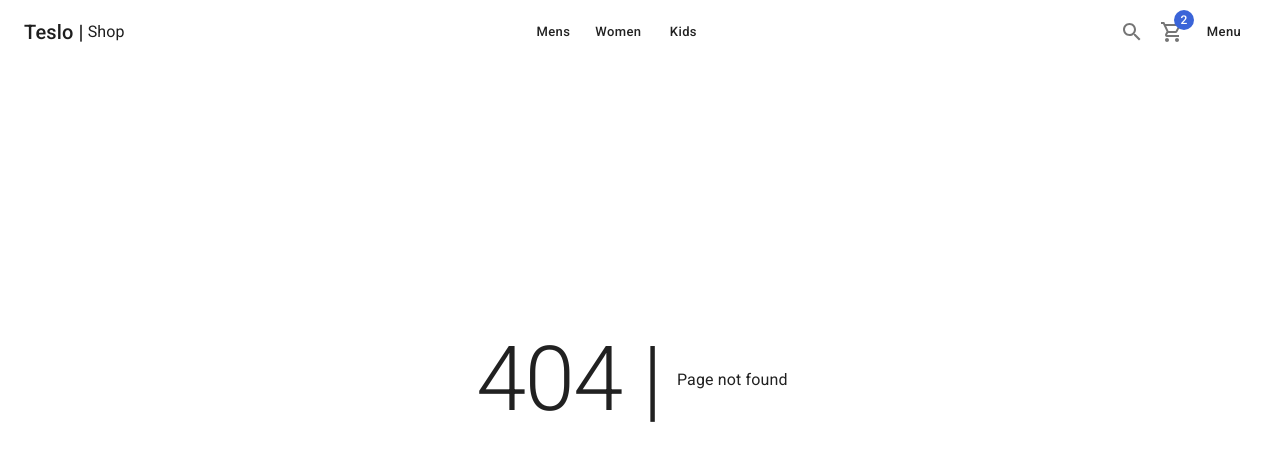
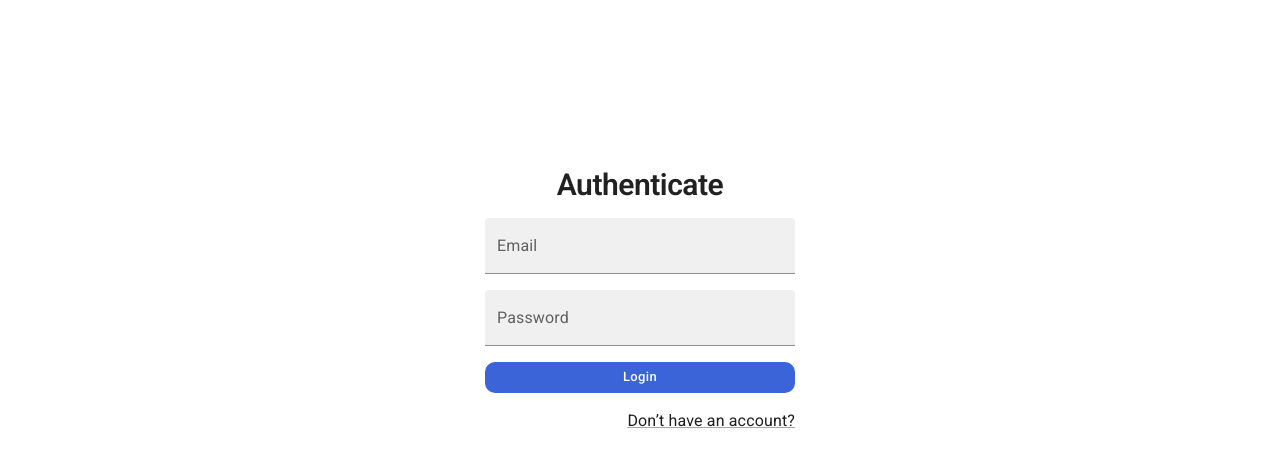
Before and after one commit to martinfyic/nextjs-ecommerce, a Next.js app: page /auth/login in a window 1280 px wide. Before the commit this address had no page. Shown: the top 466 px of the page. Built offline with nearby package versions, Linux system fonts and the light colour scheme.

Commit message:
feat: :lipstick: add page/auth/login.tsx

```diff
--- /dev/null
+++ b/pages/auth/login.tsx
@@ -0,0 +1,87 @@
+import { NextPage } from 'next';
+import NextLink from 'next/link';
+import { Box, Button, Grid, Link, TextField, Typography } from '@mui/material';
+
+import { AuthLayout } from '@/components/layouts';
+
+const loginPage: NextPage = () => {
+	return (
+		<AuthLayout
+			title='Login'
+			pageDescription='User login page'
+		>
+			<Box sx={{ width: 350, padding: '10px 20px' }}>
+				<Grid
+					container
+					spacing={2}
+				>
+					<Grid
+						item
+						xs={12}
+					>
+						<Typography
+							variant='h1'
+							component='h1'
+							textAlign='center'
+						>
+							Authenticate
+						</Typography>
+					</Grid>
+
+					<Grid
+						item
+						xs={12}
+					>
+						<TextField
+							label='Email'
+							variant='filled'
+							fullWidth
+						/>
+					</Grid>
+
+					<Grid
+						item
+						xs={12}
+					>
+						<TextField
+							label='Password'
+							type='password'
+							variant='filled'
+							fullWidth
+						/>
+					</Grid>
+
+					<Grid
+						item
+						xs={12}
+					>
+						<Button
+							color='secondary'
+							className='circular-btn'
+							fullWidth
+						>
+							Login
+						</Button>
+					</Grid>
+
+					<Grid
+						item
+						xs={12}
+						display='flex'
+						justifyContent='end'
+					>
+						<Link
+							component={NextLink}
+							href='/auth/register'
+							passHref
+							underline='always'
+						>
+							Don&rsquo;t have an account?
+						</Link>
+					</Grid>
+				</Grid>
+			</Box>
+		</AuthLayout>
+	);
+};
+export default loginPage;
```
